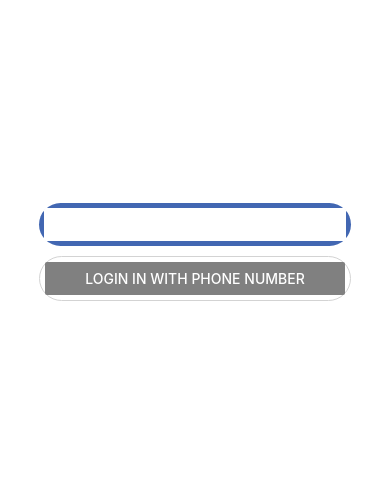
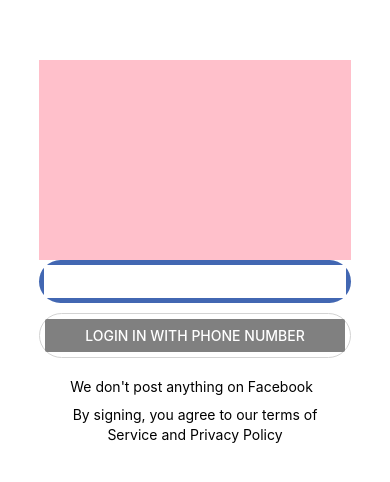
Before and after one commit to majid-mokhtari/finch-ui, a React Native app: screen / in a window 390 px wide. Shown: the part 170-652 px from the top of the page. Built offline with nearby package versions, Linux system fonts and the light colour scheme.

Commit message:
login terms

```diff
--- a/src/components/Login.js
+++ b/src/components/Login.js
@@ -21,6 +21,9 @@
     render(){
         return (
             <View style={styles.loginWrapper}>
+                <View style={styles.carousel}>
+
+                </View>
                 <View style={styles.fbBtn}>
                   <Button
                       onPress={this.logInFacebook.bind(this)}
@@ -33,23 +36,35 @@
                       title="LOGIN IN WITH PHONE NUMBER"
                       color="grey" />
                 </View>
+                <View style={styles.terms}>
+                    <Text style={styles.firstText}>
+                        We don't post anything on Facebook
+                    </Text>
+                    <Text style={styles.secondText}>
+                        By signing, you agree to our terms of Service and Privacy Policy
+                    </Text>
+                </View>
           </View>
         )
     }
 }
 
 const styles = StyleSheet.create({
+  carousel: {
+    backgroundColor: 'pink',
+    height: 200,
+    width: '80%'
+  },
   loginWrapper: {
     flex: 1,
     alignItems: 'center',
-    justifyContent: 'center',
-    fontSize: 2
+    justifyContent: 'center'
   },
   fbBtn: {
     backgroundColor: "#4267b2",
     padding: 5,
     width: '80%',
-    borderRadius: 50
+    borderRadius: 40
   },
   phoneBtn: {
     backgroundColor: "white",
@@ -61,6 +76,20 @@
     borderRadius: 50,
     marginTop: 10
   },
+  terms: {
+      width: '80%',
+      alignItems: 'center',
+      marginTop: 20
+  },
+  firstText: {
+    width: '80%'
+  },
+  secondText: {
+      width: '80%',
+      marginTop: 10,
+      textAlign: 'center',
+      lineHeight: 20
+  }
 });
 
 export default Login;
```
